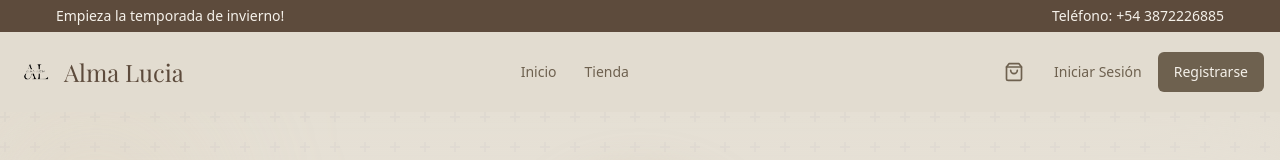
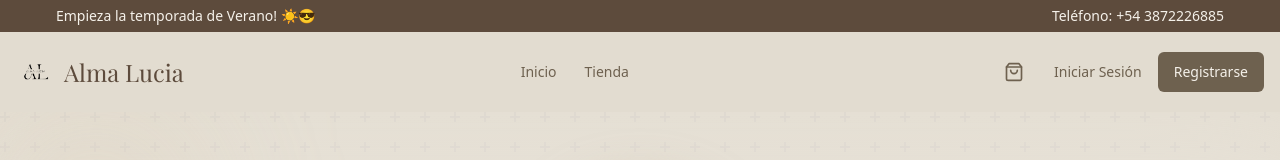
Before and after one commit to sebiten/romi-tienda, a Next.js app: page / in a window 1280 px wide. Shown: the top 160 px of the page. Built offline with nearby package versions, Linux system fonts and the light colour scheme; no server answers; a web font is replaced by a local one.

Commit message:
romi-tienda

```diff
--- a/app/admin/page.tsx
+++ b/app/admin/page.tsx
@@ -75,21 +75,21 @@ export default async function AdminDashboardPage() {
             title="Usuarios"
             value={totalUsers?.length || 0}
             icon={<Users className="h-8 w-8 text-beige-600" />}
-            href="/admin/usuarios"
+            href="/admin"
           />
 
           <StatsCard
             title="Productos"
             value={totalProducts?.length || 0}
             icon={<ShoppingBag className="h-8 w-8 text-beige-600" />}
-            href="/admin/productos"
+            href="/admin"
           />
 
           <StatsCard
             title="Ventas Totales"
             value="$0"
             icon={<CreditCard className="h-8 w-8 text-beige-600" />}
-            href="/admin/ventas"
+            href="/admin"
           />
         </div>
 
@@ -113,8 +113,7 @@ export default async function AdminDashboardPage() {
                             Pedido #{order.id.slice(-6)}
                           </p>
                           <span
-                            className={`px-2 py-0.5 text-xs rounded-full ${
-                              order.status === "pendiente-pago"
+                            className={`px-2 py-0.5 text-xs rounded-full ${order.status === "pendiente-pago"
                               ? "bg-amber-100 text-amber-800"
                               : order.status === "pagado"
                                 ? "bg-green-100 text-green-800"
--- a/components/NavBar.tsx
+++ b/components/NavBar.tsx
@@ -37,16 +37,15 @@ export default function Navbar({ user, isAdmin }: NavbarProps) {
 
   return (
     <header
-      className={`sticky top-0 z-50 w-full transition-all duration-300 ${
-        isScrolled
-          ? "bg-beige-50/95 backdrop-blur-sm shadow-sm"
-          : "bg-beige-100"
-      }`}
+      className={`sticky top-0 z-50 w-full transition-all duration-300 ${isScrolled
+        ? "bg-beige-50/95 backdrop-blur-sm shadow-sm"
+        : "bg-beige-100"
+        }`}
     >
       {/* Top announcement bar */}
       <div className="bg-beige-800 text-beige-50 py-1.5 px-4 md:px-6 text-xs md:text-sm font-light">
         <div className="container mx-auto flex flex-col sm:flex-row justify-between items-center">
-          <p>Empieza la temporada de invierno!</p>
+          <p>Empieza la temporada de Verano! ☀️😎</p>
           <div className="flex items-center mt-1 sm:mt-0">
             <span className="font-medium">Teléfono: </span>
             <p className="ml-1 hover:underline">
```
Also changed, not shown: 1 other file (tests, documents, lock files or other folders). Lines whose indentation alone changed are shown as unchanged.
